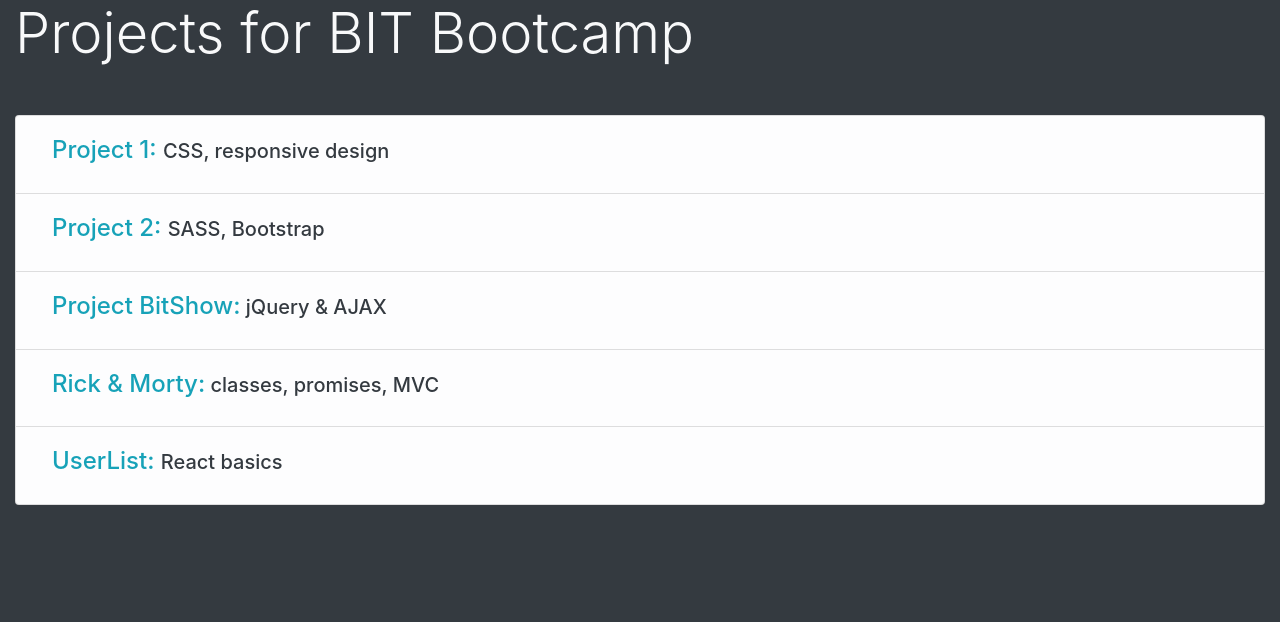
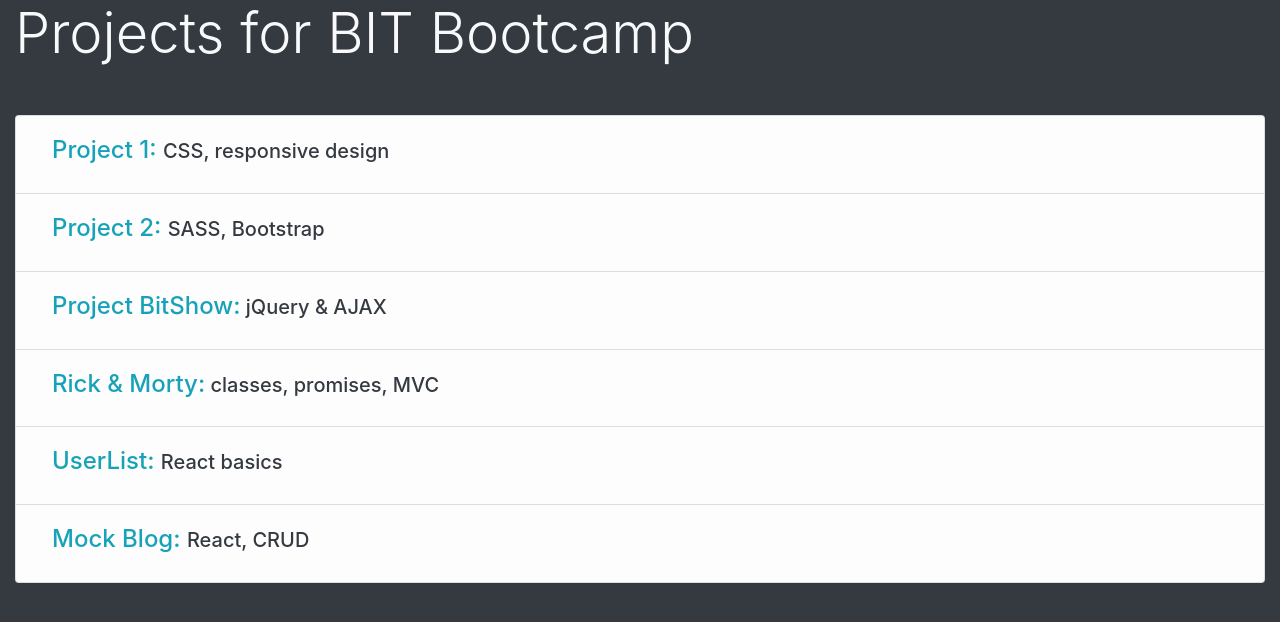
Before and after one commit to Sonya-M/Sonya-M.github.io, a plain HTML site: page index.html in a window 1280 px wide. Drawn offline with nearby package versions, Linux system fonts and the light colour scheme.

Commit message:
added link to Mock Blog

```diff
--- a/index.html
+++ b/index.html
@@ -67,6 +67,15 @@
               ><span class="h4 text-info">UserList: </span> React basics</a
             >
           </li>
+          <li
+            class="list-group-item list-group-item-action list-group-item-light"
+          >
+            <a
+              class="nav-link h5 text-dark fw-lighter"
+              href="https://sonya-m.github.io/blog-sap/"
+              ><span class="h4 text-info">Mock Blog: </span>React, CRUD</a
+            >
+          </li>
         </ul>
       </nav>
     </div>
```
